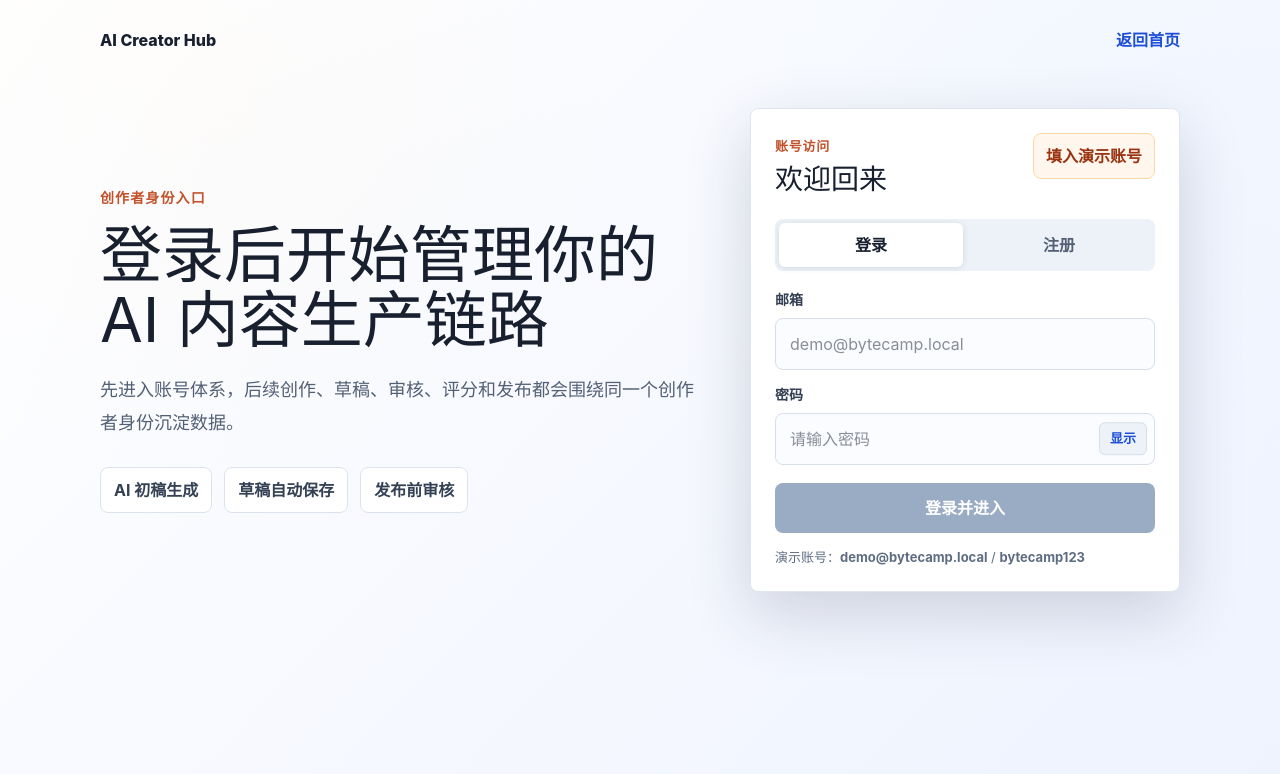
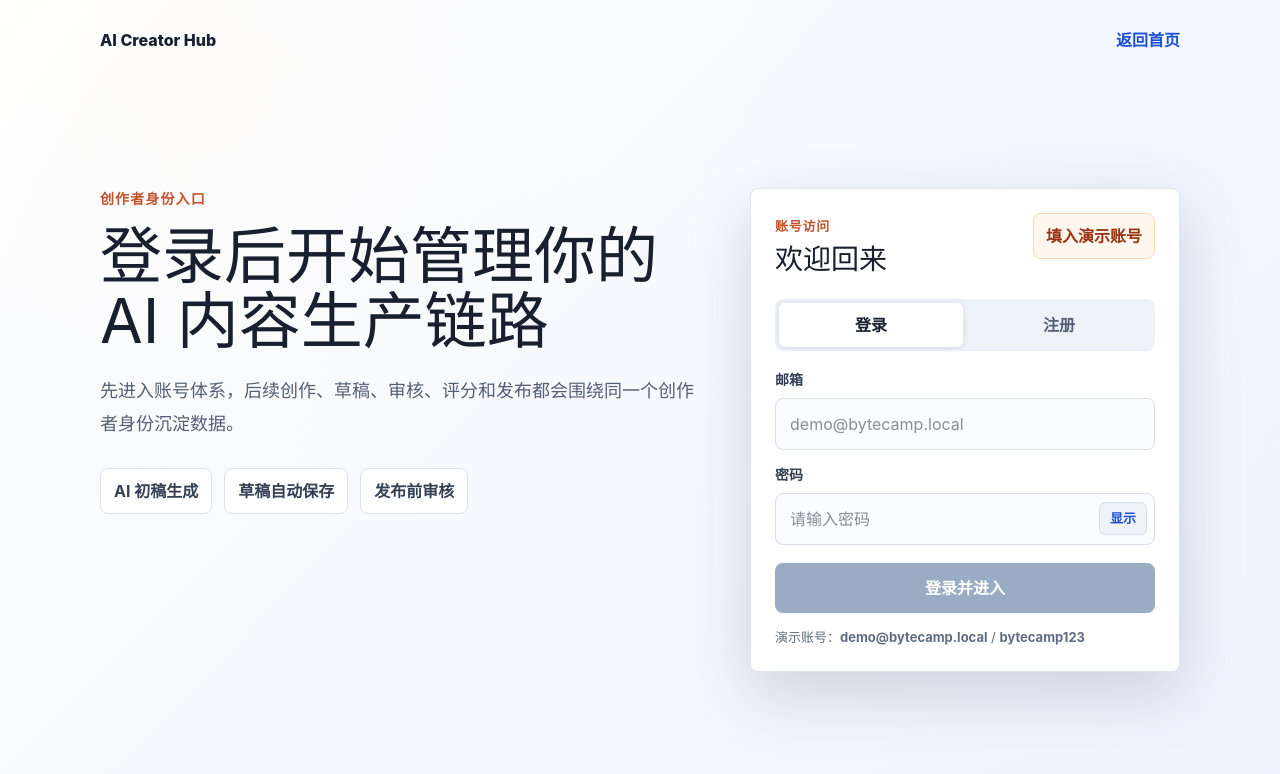
Before and after one commit to KJ1N/byte_camp_frontend, a Next.js app in the folder apps/web/: page /login in a window 1280 px wide. Shown: the top 774 px of the page. Built offline with nearby package versions, Linux system fonts and the light colour scheme.

Commit message:
style: 调整登录页表单布局

```diff
--- a/apps/web/src/app/globals.css
+++ b/apps/web/src/app/globals.css
@@ -247,12 +247,13 @@ h1 {
 }
 
 .login-shell {
-  align-items: center;
   display: grid;
   gap: 48px;
   grid-template-columns: minmax(0, 1fr) minmax(360px, 430px);
   margin: 0 auto;
   max-width: 1080px;
+  align-items: start;
+  padding-top: 80px;
 }
 
 .login-copy h1 {
```
